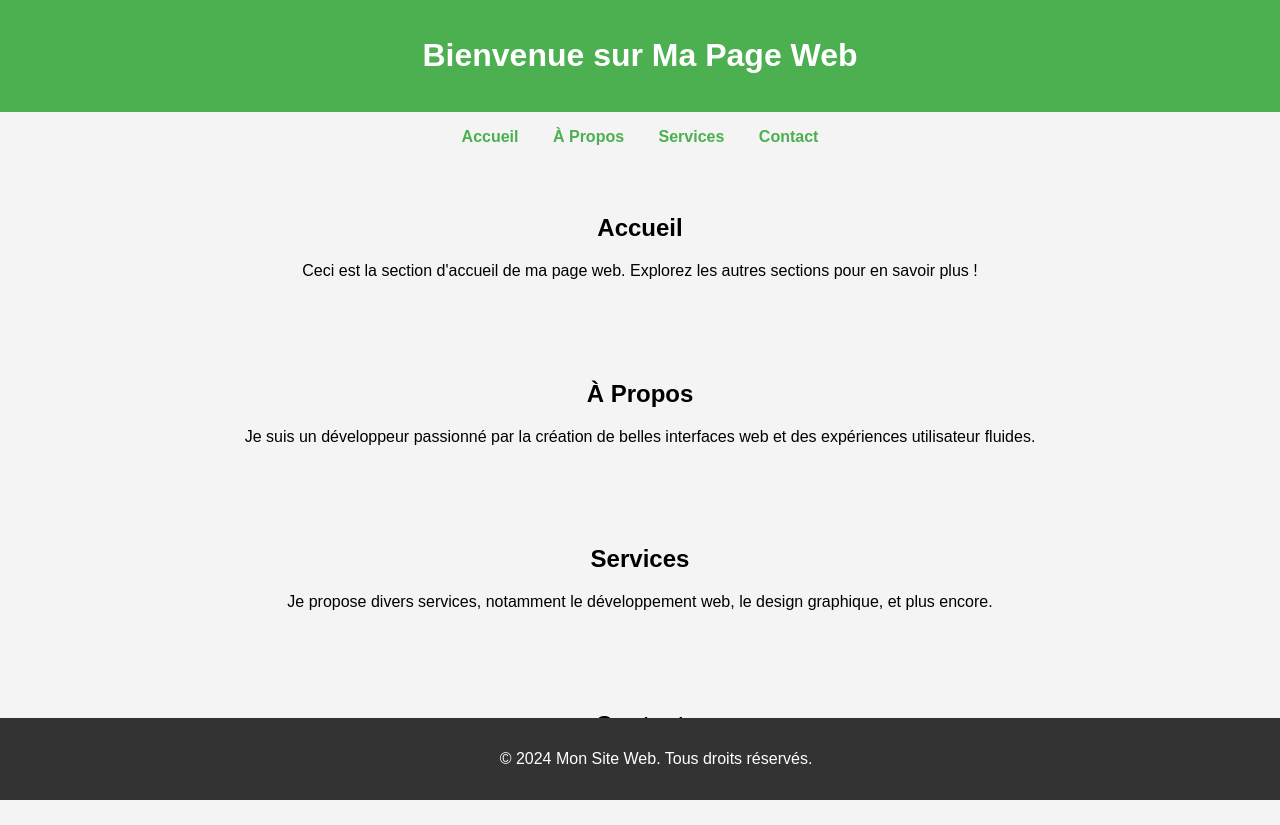
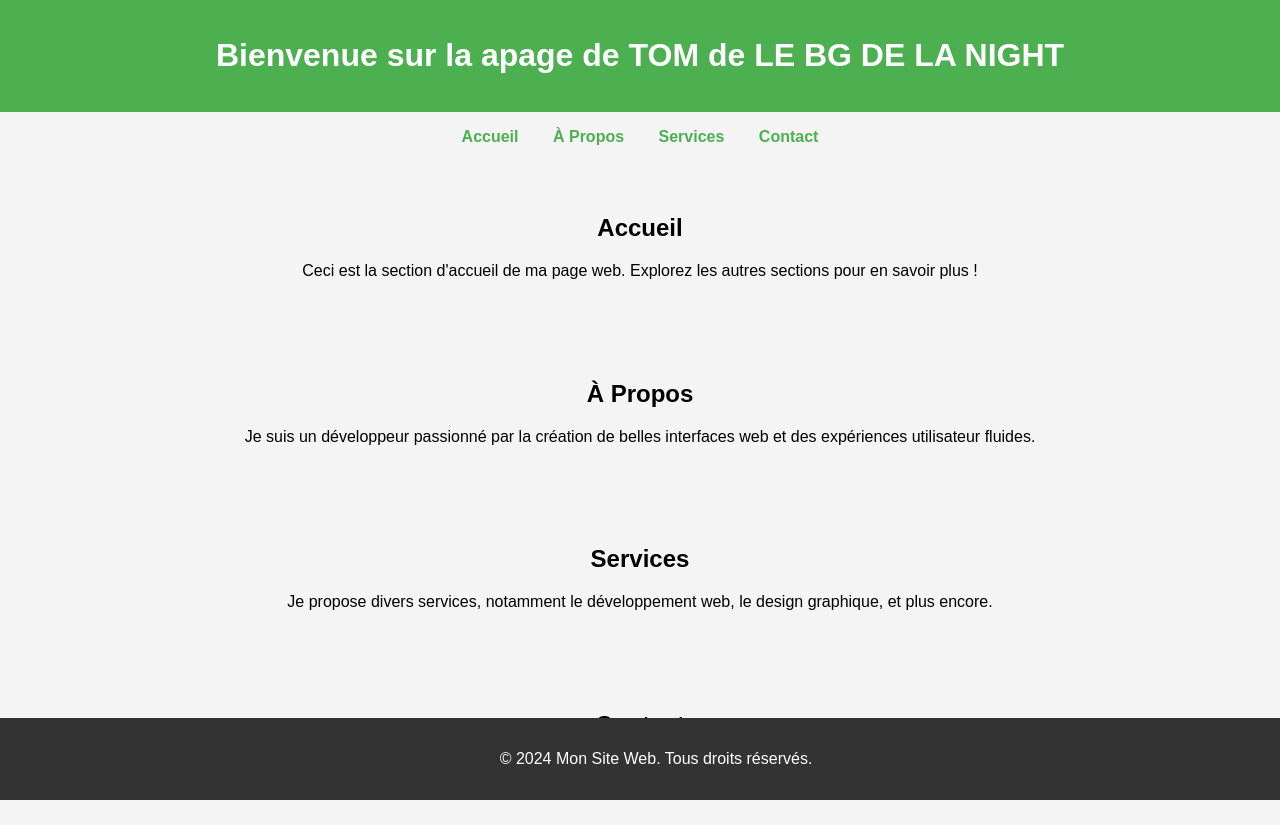
Before and after one commit to Kyl35/automatic-html-file, a plain HTML site: page index.html in a window 1280 px wide. Shown: the top 825 px of the page. Drawn offline with Linux system fonts and the light colour scheme.

Commit message:
Update index.html

```diff
--- a/index.html
+++ b/index.html
@@ -47,7 +47,7 @@
 <body>
 
     <header>
-        <h1>Bienvenue sur Ma Page Web</h1>
+        <h1>Bienvenue sur la apage de TOM de LE BG DE LA NIGHT</h1>
     </header>
 
     <nav>
```
